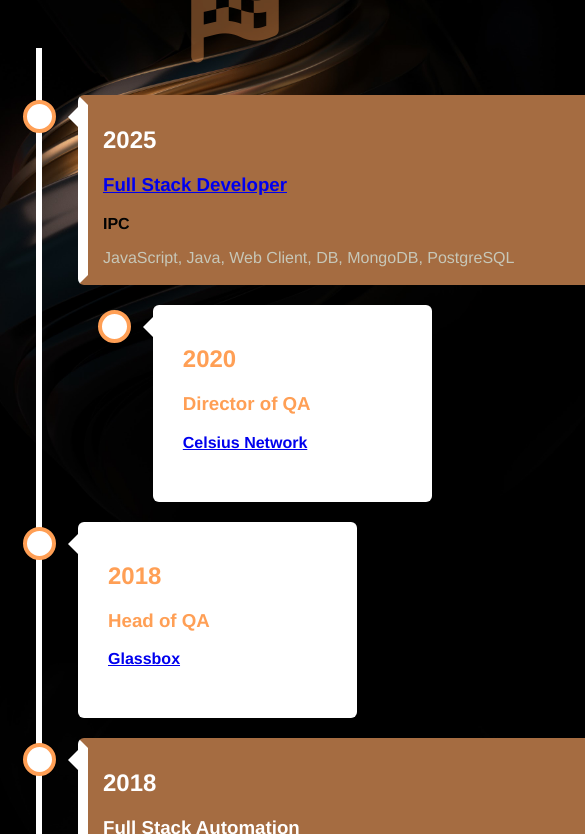
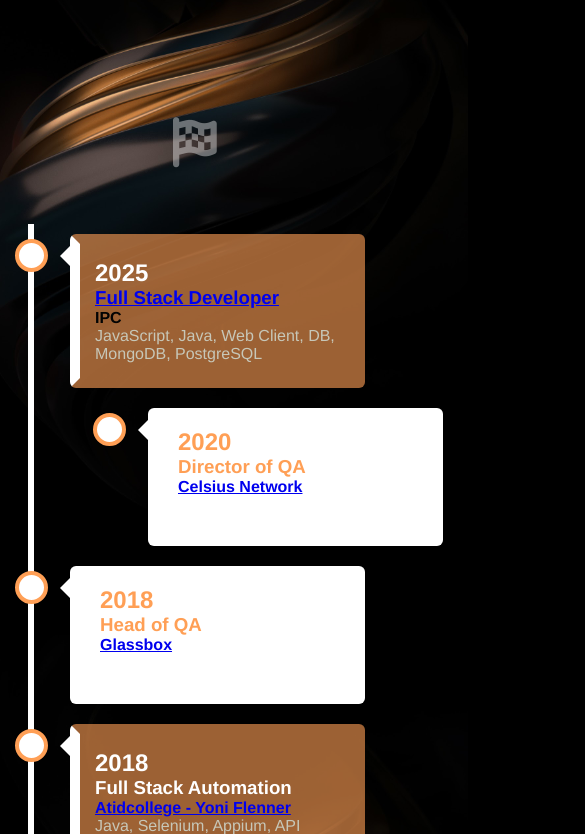
Before and after one commit to LeviRony/Rony_Levi_Profile, a website: page timeline.html in a window 390 px wide. Shown: the part 209-1043 px from the top of the page, 585 px wide, since content can reach past the window. Drawn offline with Linux system fonts and the light colour scheme.

Commit message:
UI chnages

```diff
--- a/assets/timeline.css
+++ b/assets/timeline.css
@@ -1,50 +1,46 @@
+/* Apply border-box for consistent sizing */
 * {
   box-sizing: border-box;
-
+  margin: 0;
+  padding: 0;
 }
 
+/* Background setup */
 html {
   background-image: url('/images/huawei-mate-9-luxury-dark-gold-abstract-stock-14-10-2024-1728936550-hd-wallpaper.jpg');
-    background-size: cover;
-    background-position: center;
-    background-repeat: no-repeat;
-    background-attachment: fixed;
-    width: 100%;
-    min-height: 100vh; /* Fixes small screen scaling */
-    background-color: #000;
-    background-position: 50%;
-    overflow: scroll;
-    margin-top: 7%;
-    padding: 0;
-    height: 100%;
+  background-size: cover;
+  background-position: center;
+  background-repeat: no-repeat;
+  background-attachment: fixed;
+  min-height: 100vh; /* Ensures full-screen coverage */
+  background-color: #000;
+  overflow-x: hidden;
+  overflow-y: auto;
 }
 
-/* Set a background color */
+/* Ensures full height coverage */
 body {
   color: aliceblue;
   font-family: Helvetica, sans-serif;
-
+  min-height: 100vh;
 }
 
 /* My Journey title */
 .timeline-title {
-  margin-left: 5%;
+  margin: 8rem auto 0 auto;
+  margin-left: 3rem;
   font-size: 3rem;
   font-family: Cambria, Cochin, Georgia, Times, 'Times New Roman', serif;
 }
 
-/* The actual timeline (the vertical ruler) */
+/* Timeline setup */
 .timeline {
   position: relative;
-  max-width: 1200px;
-  margin: 0 auto;
-  margin-top: 6%;
-  /* timeline top edge */
-  margin-bottom: 2%;
-  /* timeline bottom edge from PIN icon*/
+  max-width: 12000px;
+  margin: -10rem auto 0 auto; /* Centered with top margin */
 }
 
-/* The actual timeline (the vertical ruler) */
+/* Timeline vertical line */
 .timeline::after {
   content: '';
   position: absolute;
@@ -54,20 +50,17 @@
   bottom: 0;
   left: 50%;
   margin-left: -3px;
-  margin-top: -10%;
-
 }
 
-/* Container around content */
+/* Timeline content container */
 .container {
   padding: 10px 40px;
   position: relative;
   background-color: inherit;
   width: 30%;
-
 }
 
-/* The circles on the timeline */
+/* Timeline circles */
 .container::after {
   content: '';
   position: absolute;
@@ -81,50 +74,47 @@
   z-index: 1;
 }
 
-/* Place the container to the left */
+/* Left-aligned container */
 .left {
   left: 20%;
 }
 
-/* Place the container to the right */
+/* Right-aligned container */
 .right {
   left: 50%;
 }
 
-/* Add arrows to the left container (pointing right) */
-.left::before {
+/* Arrows for left and right containers */
+.left::before, .right::before {
   content: " ";
   height: 0;
   position: absolute;
   top: 22px;
   width: 0;
   z-index: 1;
+  border: medium solid white;
+}
+
+/* Left container arrow */
+.left::before {
   right: 30px;
-  border: medium solid white;
   border-width: 10px 0 10px 10px;
   border-color: transparent transparent transparent white;
 }
 
-/* Add arrows to the right container (pointing left) */
+/* Right container arrow */
 .right::before {
-  content: " ";
-  height: 0;
-  position: absolute;
-  top: 22px;
-  width: 0;
-  z-index: 1;
   left: 30px;
-  border: medium solid white;
   border-width: 10px 10px 10px 0;
   border-color: transparent white transparent transparent;
 }
 
-/* Fix the circle for containers on the right side */
+/* Fix right container circle position */
 .right::after {
   left: -16px;
 }
 
-/* The actual content */
+/* Content box */
 .content {
   padding: 20px 30px 50px;
   background-color: white;
@@ -133,60 +123,49 @@
   color: #FF9F55;
 }
 
-/* Media queries - Responsive timeline on screens less than 600px wide */
+/* Responsive Timeline for Small Screens */
 @media screen and (max-width: 600px) {
-
-  /* Place the timelime to the left */
   .timeline::after {
     left: 31px;
   }
 
-  /* Full-width containers */
   .container {
     width: 100%;
     padding-left: 70px;
     padding-right: 25px;
   }
 
-  /* Make sure that all arrows are pointing leftwards */
   .container::before {
     left: 60px;
-    border: medium solid white;
     border-width: 10px 10px 10px 0;
     border-color: transparent white transparent transparent;
   }
 
-  /* Make sure all circles are at the same spot */
-  .left::after,
-  .right::after {
+  .left::after, .right::after {
     left: 15px;
   }
 
-  /* Make all right containers behave like the left ones */
   .right {
     left: 0%;
   }
 }
 
+/* Learning container */
 .learning {
-  top: 0px;
   border: medium solid white;
   border-width: 10px 0 10px 10px;
   border-color: transparent transparent transparent white;
-  background-color: #a56c41;
+  background-color: #ff9f559c;
   color: white;
-  height: 190px;
-  /* container size */
-  width: 600px;
-  /* container size */
+  max-width: 600px;
   text-align: left;
-  padding: 1px 15px 150px;
-  /* text location */
+  padding: 15px;
   position: relative;
   border-radius: 6px;
+  word-wrap: break-word;
 }
 
-/* The company name row */
+/* Hover effect for company name */
 b:hover {
   cursor: pointer;
   color: #4f3c2e;
@@ -194,6 +173,7 @@
   border-radius: 5px;
 }
 
+/* Company name text */
 b {
   font-size: medium;
   color: rgb(2, 3, 3);
@@ -206,20 +186,39 @@
   font-size: medium;
 }
 
-/* PIN location icons - top */
-.fa-flag-checkered {
-  display: block;
-  text-align: center;
-  font-size: 100px;
-  color: #FF9F55;
-  margin-left: 5rem;
-  margin-top: 0%;
+/* Map container - Centers icons */
+.map-container {
+  display: flex;
+  flex-direction: column;
+  justify-content: center;
+  align-items: center;
+  height: 25rem;
 }
 
-/* PIN location icons - bottom */
+/* Top pin icon */
+.fa-flag-checkered {
+  font-size: clamp(50px, 8vw, 100px);
+  color: #fafafa;
+  margin-top: -10vh;
+}
+
+/* Bottom pin icon */
 .fa-map {
-  color: #FF9F55;
-  font-size: 120px;
-  margin-left: 47%;
-  margin-bottom: 15%;
+  color: #f5f5f5;
+  font-size: clamp(80px, 12vw, 160px);
+  margin-bottom: 5vh;
 }
+
+/* Responsive adjustments */
+@media (max-width: 600px) {
+  .fa-map {
+    font-size: 100px;
+    margin-bottom: 5vh;
+  }
+}
+
+@media (min-width: 1200px) {
+  .fa-map {
+    font-size: 160px;
+  }
+}
--- a/timeline.html
+++ b/timeline.html
@@ -33,7 +33,11 @@
   <!-- Main Content -->
   <main>
     <h2 class="timeline-title">My Journey</h2>
-    <i class="fa-solid fa-flag-checkered fa-beat-fade"></i>
+
+     <div class="map-container">
+      <i class="fa-solid fa-flag-checkered fa-beat-fade"></i>
+    </div>
+
     <div class="timeline">
 
       <!-- 2025 -->
@@ -68,7 +72,7 @@
         <div class="learning">
           <h2>2018</h2>
           <h3>Full Stack Automation</h3>
-          <b class="atid" onclick="onClickBrowseTo(event)">Atidcollege - Yoni Flenner</b>
+          <b><a href="https://atidcollege.co.il/">Atidcollege - Yoni Flenner</a></b>
           <p>Java, Selenium, Appium, API Automation, Jenkins, HTML, CSS</p>
         </div>
       </div>
@@ -77,8 +81,8 @@
       <div class="container left">
         <div class="content">
           <h2>2017</h2>
-          <h3><a href="https://www.linkedin.com/company/mobilogy_com/about/">QA Team Manager</a></h3>
-          <b>Mobilogy</b>
+          <h3>QA Team Manager</a></h3>
+          <b><a href="https://www.linkedin.com/company/mobilogy_com/about/">Mobilogy</a></b>
         </div>
       </div>
 
@@ -86,8 +90,8 @@
       <div class="container right">
         <div class="content">
           <h2>2014</h2>
-          <h3><a href="https://www.linkedin.com/company/sirin-labs/">QA Team Lead</a></h3>
-          <b>Sirin Labs</b>
+          <h3>QA Team Lead</a></h3>
+          <b><a href="https://www.linkedin.com/company/sirin-labs/">Sirin Labs</a></b>
         </div>
       </div>
 
@@ -95,8 +99,8 @@
       <div class="container left">
         <div class="content">
           <h2>2013</h2>
-          <h3><a href="http://www.samsung.com">QA Engineer</a></h3>
-          <b>Samsung</b>
+          <h3>QA Engineer</a></h3>
+          <b><a href="http://www.samsung.com">Samsung</a></b>
         </div>
       </div>
 
@@ -121,7 +125,10 @@
 
     </div>
 
-    <i class="fa-solid fa-map fa-beat"></i>
+    <div class="map-container">
+      <i class="fa-solid fa-map fa-beat"></i>
+    </div>
+
   </main>
 
   <!-- Footer -->
```
